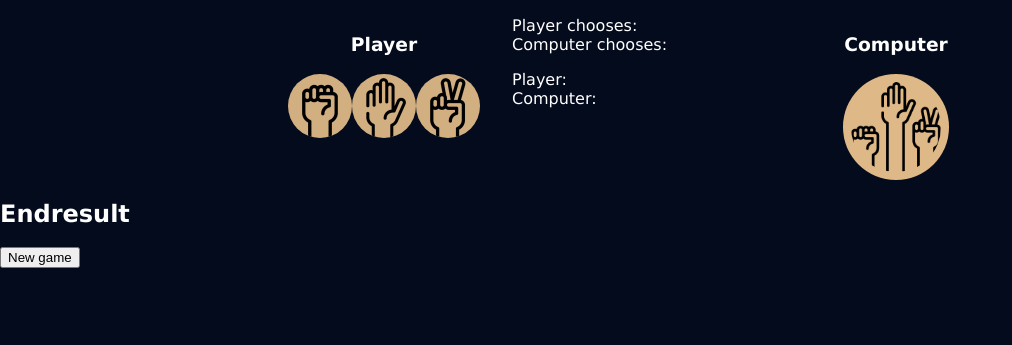
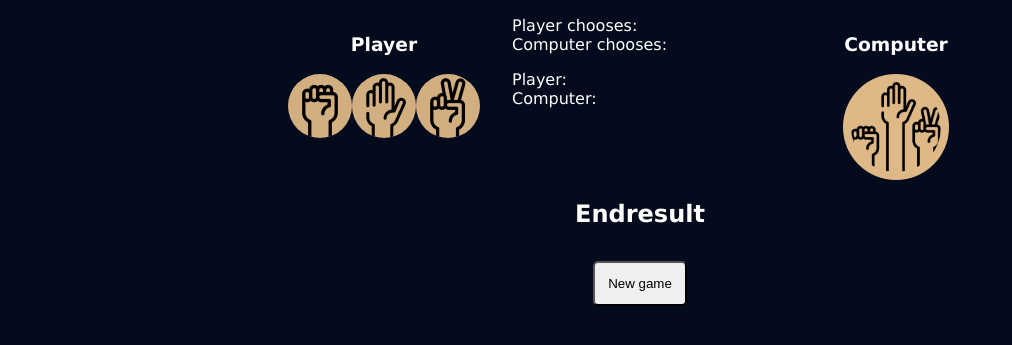
Before and after one commit to didajapa/rock-paper-scissors, a plain HTML site: page index.html in a window 1280 px wide. Shown: the part 105-450 px from the top of the page, without its empty margins (0-1012 px from the left). Drawn offline with Linux system fonts and the light colour scheme.

Commit message:
Add styling to reload button

```diff
--- a/css/style.css
+++ b/css/style.css
@@ -88,4 +88,17 @@ h1, h3 {
     flex-direction: column;
     align-items: center;
     text-align: center;
+    font-weight: bold;
 }
+
+.gameEndContainer{
+    display: flex;
+    flex-direction: column;
+    align-items: center;
+}
+
+#newGame {
+    border-radius: 5px;
+    padding: 1em;
+    margin-top: 1em;
+}
```
